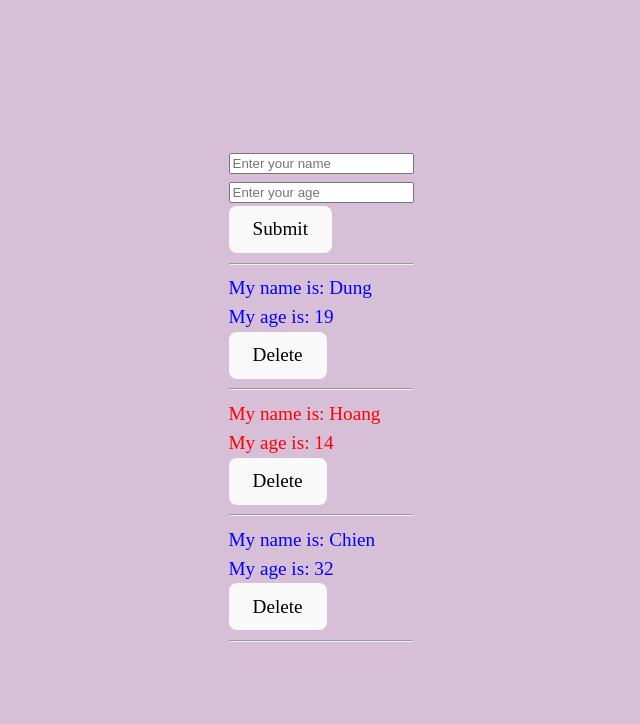
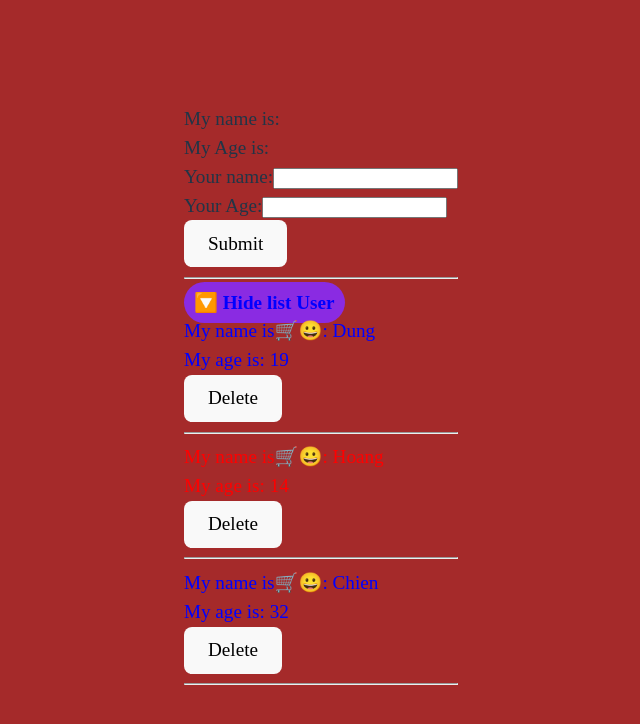
Before and after one commit to DarkTzeoi/React_IUH_2025, a React (Vite) app in the folder TH_Buoi2/React_Component/: page / in a window 1280 px wide. Shown: the top 724 px of the page, without its empty margins (319-959 px from the left). Built offline with nearby package versions, Linux system fonts and the light colour scheme.

Commit message:
Refactor components to use functional components and hooks; update styles and improve user input handling

```diff
--- a/TH_Buoi2/React_Component/src/App.css
+++ b/TH_Buoi2/React_Component/src/App.css
@@ -1,5 +1,5 @@
 body {
-  background-color: thistle;
+  background-color: brown;
   margin: 0 auto;
 }
 #root {
@@ -15,3 +15,14 @@ body {
 .blue {
   color: blue;
 }
+.show-hide {
+  background-color: blueviolet;
+  padding: 10px;
+  margin: 20px 0;
+  border-radius: 50px;
+}
+
+.show-hide:hover {
+  background-color: aqua;
+  color: black;
+}
--- a/TH_Buoi2/React_Component/src/Components/AddUserInfor.jsx
+++ b/TH_Buoi2/React_Component/src/Components/AddUserInfor.jsx
@@ -1,37 +1,53 @@
-import React, { Component } from "react";
+import React, { useState } from "react";
 
-export default class UserInfor extends Component {
-  handleOnSubmit = (e) => {
-    e.preventDefault();
-    this.props.handleAddnewUser({
+const AddUserInfor = (props) => {
+  const [name, setName] = useState("");
+  const [age, setAge] = useState("");
+  const [address, setAddress] = useState("HCM");
+
+  const handleOnchangeInput = (event) => {
+    setName(event.target.value);
+  };
+
+  const handleOnchangeAge = (event) => {
+    setAge(event.target.value);
+  };
+
+  const handleOnSubmit = (event) => {
+    event.preventDefault(); //ngăn việc tải lại trang
+    props.handleAddnewUser({
       id: Math.floor(Math.random() * 100 + 1) + "user",
-      Name: this.state.Name,
-      Age: this.state.Age,
+      Name: name,
+      Age: age,
     });
+    setAge("");
+    setName("");
   };
-  render() {
+
   return (
     <div>
-        <form onSubmit={this.handleOnSubmit}>
+      My name is: <span>{name}</span>
+      <br />
+      My Age is: <span> {age} </span>
+      <form action="submit" onSubmit={(event) => handleOnSubmit(event)}>
+        <label htmlFor="">Your name:</label>
         <input
           type="text"
-            placeholder="Enter your name"
-            onChange={(e) => {
-              this.setState({ Name: e.target.value });
-            }}
+          value={name}
+          onChange={(event) => handleOnchangeInput(event)}
         />
         <br />
+        <label htmlFor="">Your Age:</label>
         <input
-            type="number"
-            placeholder="Enter your age"
-            onChange={(e) => {
-              this.setState({ Age: e.target.value });
-            }}
+          type="text"
+          onChange={(event) => handleOnchangeAge(event)}
+          value={age}
         />
         <br />
-          <button type="Submit">Submit</button>
+        <button type="submit">Submit</button>
       </form>
     </div>
   );
-  }
-}
+};
+
+export default AddUserInfor;
--- a/TH_Buoi2/React_Component/src/Components/ChildComponent.jsx
+++ b/TH_Buoi2/React_Component/src/Components/ChildComponent.jsx
@@ -1,17 +1,8 @@
-import React, { Component } from "react";
 
-export default class ChildComponent extends Component {
-  constructor(props) {
-    super(props);
-    // this.state = {
-    //   valueInput: "",
-    // };
-    this.state = {
-      Name: "Pham Dac Thinh",
-      Age: 21,
-      Address: "HCM",
-    };
-  }
+
+import React from "react";
+
+const ChildComponent = (props) => {
   handleInput = (e) => {
     this.setState({
       valueInput: e.target.value,
@@ -27,35 +18,18 @@ export default class ChildComponent extends Component {
     e.preventDefault();
     console.log(this.state);
   };
-  render() {
   return (
     <div>
-        My name is: {this.state.Name}
-        <br />
-        My age is: {this.state.Age}
-        {/* <h1>I just get from parent value: {this.props.myProps}</h1>
-        <h2>Tong cua 2 so '6' va '9' la: 6 + 9 = {this.props.sum(6, 9)} </h2> */}
-        <div>
-          {/* <input
-            type="text"
-            value={this.state.valueInput}
-            onChange={(e) => {
-              this.handleInput(e);
-            }}
-          /> */}
       <form
         onSubmit={(e) => {
-              this.handleOnSubmit(e);
+          handleOnSubmit(e);
         }}
       >
-            <input type="text" onChange={(e) => this.handleOnChangeInput(e)} />
+        <input type="text" onChange={(e) => handleOnChangeInput(e)} />
         <button type="submit">Submit</button>
       </form>
     </div>
-        {/* <div>
-          <span> {this.state.valueInput} </span>
-        </div> */}
-      </div>
   );
-  }
-}
+};
+
+export default ChildComponent;
--- a/TH_Buoi2/React_Component/src/Components/DisplayInfor.jsx
+++ b/TH_Buoi2/React_Component/src/Components/DisplayInfor.jsx
@@ -1,27 +1,42 @@
-import React, { Component } from "react";
+import React, { useState, useEffect } from "react";
 
-export default class DisplayInfor extends Component {
-  render() {
-    const { listUser } = this.props;
-    return (
-      <div>
-        {listUser.map((user) => {
-          return (
+const DisplayInfor = ({ listUser, handleDeleteUser }) => {
+  const [isShowHideListUser, setShowHideListUser] = useState(true);
+
+  const handleShowHideListUser = () => {
+    setShowHideListUser((prev) => !prev);
+  };
+
+  useEffect(() => {
+    if (listUser.length === 0) {
+      alert("You deleted all users!");
+    }
+    console.log("useEffect called: listUser changed");
+  }, [listUser]);
+
+  return (
+    <div>
+      <span
+        onClick={handleShowHideListUser}
+        style={{ cursor: "pointer", color: "blue", fontWeight: "bold" }}
+        className="show-hide"
+      >
+        {isShowHideListUser ? "🔽 Hide list User" : "▶ Show list User"}
+      </span>
+      {isShowHideListUser && (
+        <div>
+          {listUser.map((user) => (
             <div key={user.id} className={user.Age < 18 ? "red" : "blue"}>
-              <div>My name is: {user.Name} </div>
-              <div>My age is: {user.Age} </div>
-              <button
-                onClick={() => {
-                  this.props.handleDeleteUser(user.id);
-                }}
-              >
-                Delete
-              </button>
+              <div>My name is🛒😀: {user.Name}</div>
+              <div>My age is: {user.Age}</div>
+              <button onClick={() => handleDeleteUser(user.id)}>Delete</button>
               <hr />
             </div>
-          );
-        })}
-      </div>
-    );
-  }
-}
+          ))}
+        </div>
+      )}
+    </div>
+  );
+};
+
+export default DisplayInfor;
--- a/TH_Buoi2/React_Component/src/Components/MyComponent.jsx
+++ b/TH_Buoi2/React_Component/src/Components/MyComponent.jsx
@@ -1,54 +1,56 @@
-import React, { Component } from "react";
-import ChildComponent from "./ChildComponent";
+import React from "react";
+import { useState } from "react";
 import AddUserInfor from "./AddUserInfor";
 import DisplayInfor from "./DisplayInfor";
 
-export default class MyComponent extends Component {
+const MyComponent = (props) => {
+  const [users, setUsers] = useState([
+    { id: 1, Name: "Dung", Age: 19 },
+    { id: 2, Name: "Hoang", Age: 14 },
+    { id: 3, Name: "Chien", Age: 32 },
+  ]);
+
+  const handleAddnewUser = (userObject) => {
+    setUsers([userObject, ...users]);
+  };
+
+  const handleDeleteUser = (userID) => {
+    let listUserClone = users;
+    listUserClone = listUserClone.filter((item) => item.id !== userID);
+    setUsers(listUserClone);
+  };
+
+  return (
+    <div>
+      <AddUserInfor handleAddnewUser={handleAddnewUser} />
+      <hr />
+      <DisplayInfor listUser={users} handleDeleteUser={handleDeleteUser} />
+    </div>
+  );
+};
+
+export default MyComponent;
+
 //   state = {
 //     Name: "Pham Dac Thinh",
 //     Age: 21,
 //     Address: "Ho Chi Minh",
 //   };
 
-  state = {
-    listUser: [
-      { id: 1, Name: "Dung", Age: 19 },
-      { id: 2, Name: "Hoang", Age: 14 },
-      { id: 3, Name: "Chien", Age: 32 },
-    ],
-  };
 //   sum = (a, b) => {
 //     return a + b;
 //   };
 
-  handleAddnewUser = (userObject) => {
-    this.setState({
-      listUser: [userObject, ...this.state.listUser],
-    });
-  };
+//   render() {
+//     let parent = "this is my parent";
+//     return (
+//       <div>
+//         {/* <div>My first component</div>
+//         <h1>My name is: {this.state.Name} </h1>
+//         <h1>My Age is: {this.state.Age} </h1> */}
+//         {/* <ChildComponent myProps={parent} sum={this.sum} /> */}
 
-  handleDeleteUser = (userID) => {
-    let listUserClone = this.state.listUser;
-    listUserClone = listUserClone.filter((item) => item.id != userID);
-    this.setState({
-      listUser: listUserClone,
-    });
-  };
-  render() {
-    let parent = "this is my parent";
-    return (
-      <div>
-        {/* <div>My first component</div>
-        <h1>My name is: {this.state.Name} </h1>
-        <h1>My Age is: {this.state.Age} </h1> */}
-        {/* <ChildComponent myProps={parent} sum={this.sum} /> */}
-        <AddUserInfor handleAddnewUser={this.handleAddnewUser} />
-        <hr />
-        <DisplayInfor
-          listUser={this.state.listUser}
-          handleDeleteUser={this.handleDeleteUser}
-        />
-      </div>
-    );
-  }
-}
+//       </div>
+//     );
+//   }
+// }
```
Lines whose indentation alone changed are shown as unchanged.
